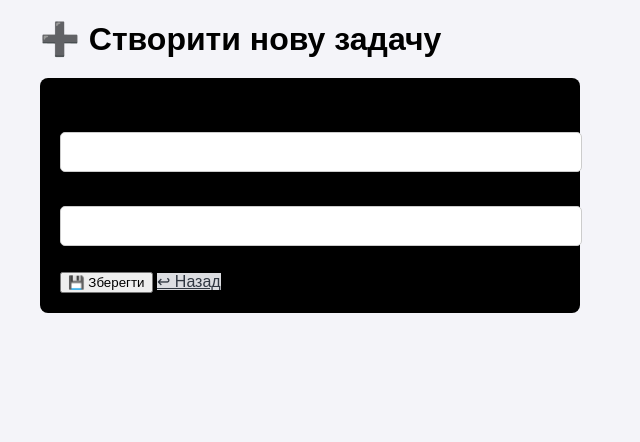
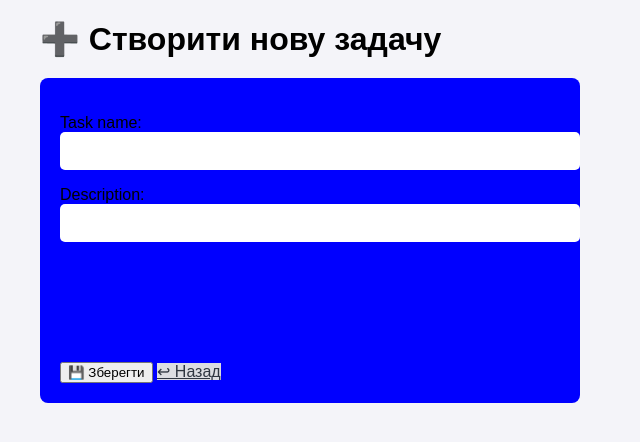
Before and after one commit to MaksonSt/to-do-app, a Django app: page /addtask/ in a window 1280 px wide. Shown: the part 87-529 px from the top of the page, without its empty margins (0-640 px from the left). Run offline with Django 5.2, Linux system fonts and the light colour scheme.

Commit message:
add new file

```diff
--- a/to_do_project/to_do_app/static/todo/style.css
+++ b/to_do_project/to_do_app/static/todo/style.css
@@ -108,7 +108,7 @@ h1, h2 {
 
 /* Update Task Page */
 .update-task-form {
-    background-color: #ffffff;
+    background-color: yellow;
     padding: 30px;
     box-shadow: 0px 4px 10px rgba(0, 0, 0, 0.1);
     border-radius: 8px;
@@ -171,7 +171,7 @@ footer a:hover {
 
 /* Task adding */
 .task-form {
-  background: black;
+  background: blue;
   padding: 20px;
   border-radius: 8px;
   max-width: 500px;
@@ -182,12 +182,12 @@ footer a:hover {
   width: 100%;
   padding: 10px;
   font-size: 16px;
-  border: 1px solid #ccc;
+  border: red;
   border-radius: 5px;
 }
 
 .task-form .btn {
-  margin-top: 10px;
+  margin-top: 104px;
 }
 
 .btn.cancel {
--- a/to_do_project/to_do_app/templates/todo/base.html
+++ b/to_do_project/to_do_app/templates/todo/base.html
@@ -1,6 +1,7 @@
+
 {% load static %}
+<!DOCTYPE html>
 
-<!DOCTYPE html>
 <html lang="en">
 <head>
     <meta charset="UTF-8">
```
Also changed, not shown: to_do_project/db.sqlite3, to_do_project/to_do_app/models.py (line endings or trailing spaces).
